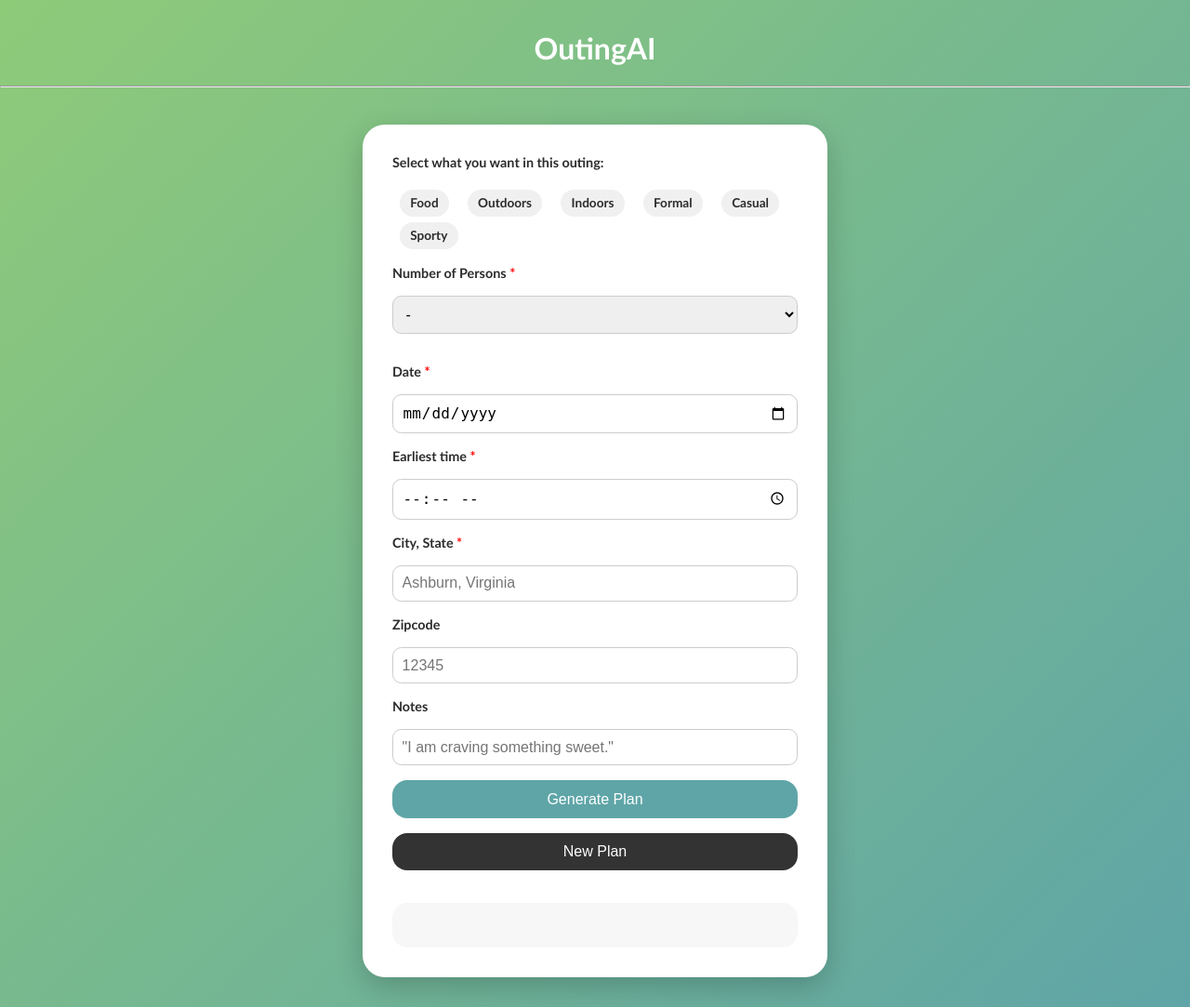
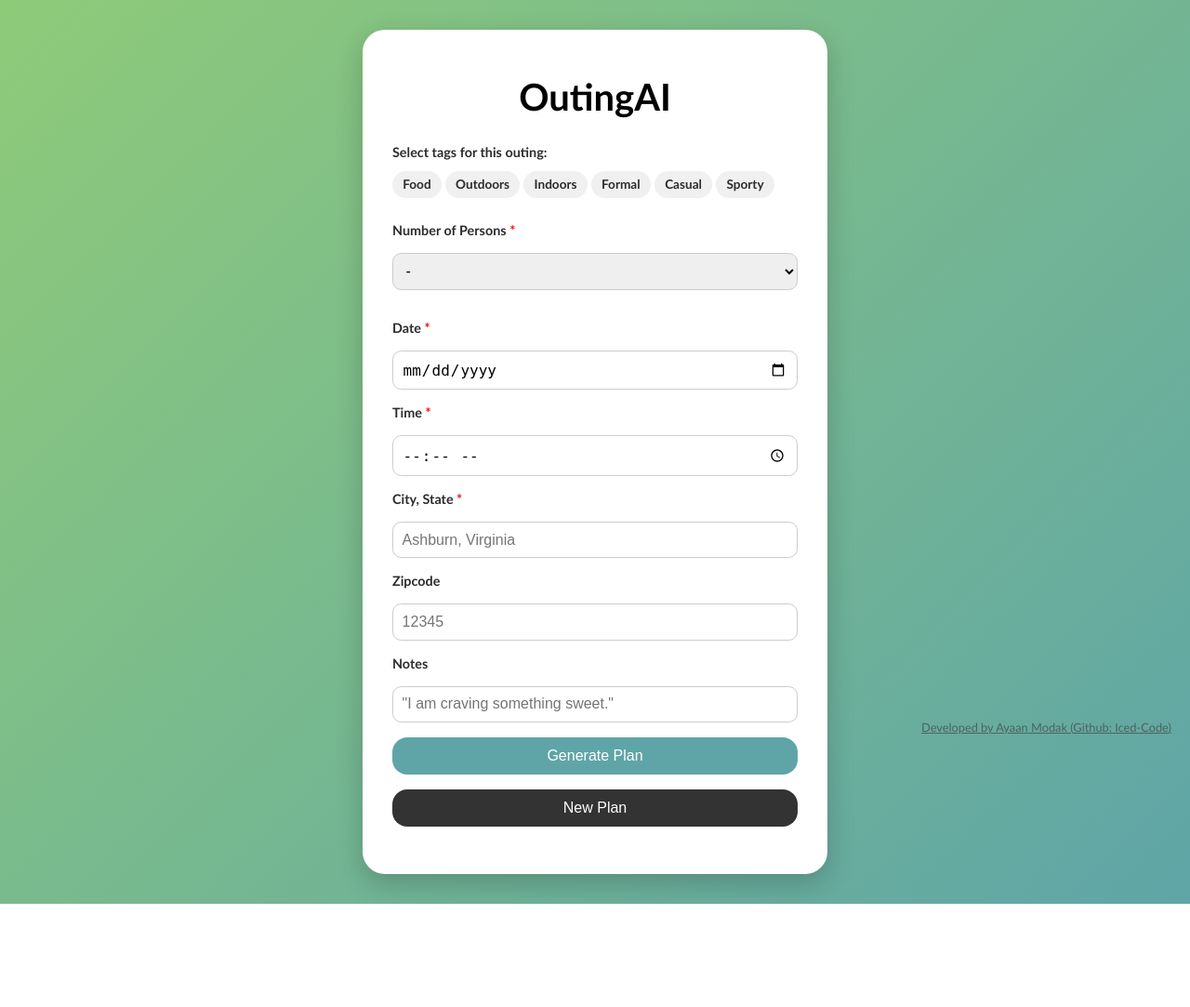
Before and after one commit to Iced-code/outingAI, a Python web app: template templates/index.html in a window 1280 px wide. Shown: the whole page at 93% size. After the commit the page ends 972 px from the top, so only its background shows below. Run offline with Jinja, Linux system fonts and the light colour scheme; the template is opened without the code that fills it, so the values that code supplies are empty.

Commit message:
Updates to UI

```diff
--- /dev/null
+++ b/static/styles.css
@@ -0,0 +1,149 @@
+* {
+    box-sizing: border-box;
+}
+
+body {
+    margin: 0;
+    background: linear-gradient(135deg, #8ecb79, #5fa5a7);
+    font-family: 'Trebuchet MS', Arial, sans-serif;
+    color: #2c2c2c;
+}
+
+h1 {
+    text-align: center;
+    margin-top: 1rem;
+    font-size: 2.5rem;
+    color: black;
+}
+
+.container {
+    display: flex;
+    justify-content: center;
+    padding: 2rem 1rem;
+}
+
+.card {
+    background: white;
+    padding: 2rem;
+    border-radius: 1.5rem;
+    width: 100%;
+    max-width: 500px;
+    box-shadow: 0 10px 30px rgba(0,0,0,0.2);
+}
+
+form {
+    display: flex;
+    flex-direction: column;
+    gap: 1rem;
+}
+
+label {
+    font-size: 0.9rem;
+    font-weight: bold;
+}
+
+select, input[type="date"], input[type="time"], input[type="text"] {
+    padding: 0.6rem;
+    border-radius: 0.6rem;
+    border: 1px solid #ccc;
+    font-size: 1rem;
+    width: 100%;
+}
+
+.required {
+    color: red;
+}
+
+input[type="submit"], button {
+    padding: 0.7rem;
+    border: none;
+    border-radius: 1rem;
+    font-size: 1rem;
+    cursor: pointer;
+    transition: 0.2s ease;
+}
+
+input[type="submit"] {
+    background: #5fa5a7;
+    color: white;
+}
+
+input[type="submit"]:hover {
+    background: #4c8f90;
+}
+
+button {
+    background: #333;
+    color: white;
+}
+
+button:hover {
+    background: #111;
+}
+
+#countDisplay {
+    display: flex;
+    align-items: center;
+    flex-wrap: wrap;
+}
+
+#countDisplay img {
+    width: 28px;
+    height: 28px;
+}
+
+#countDisplay img:hover {
+    transform: translate(0, -6px);
+    transition-delay: 0.2s smooth;
+}
+
+
+.output {
+    margin-top: 1rem;
+    padding: 1rem;
+    background: #f7f7f7;
+    border-radius: 1rem;
+    min-height: 40px;
+
+    display: none;
+}
+
+@media (max-width: 500px) {
+    .card {
+        padding: 1.5rem;
+    }
+}
+
+.fields-row {
+    display: flex;
+    flex-wrap: wrap;
+    gap: 0.5rem;
+}
+.fields {
+    display: inline-block;
+    margin-bottom: 1rem;
+}
+.fields label {
+    background: #f0f0f0;
+    padding: 0.4rem 0.7rem;
+    border-radius: 1rem;
+    cursor: pointer;
+    font-size: 0.85rem;
+}
+
+.fields input {
+    display: none;
+}
+.fields label:has(input:checked) {
+    background-color: #8ecb79;
+}
+
+
+.credits a {
+  position: fixed;
+  bottom: 10px;
+  right: 20px;
+  font-size: 0.8rem;
+  color: #444;
+  opacity: 0.7;
+}
--- a/templates/index.html
+++ b/templates/index.html
@@ -4,224 +4,15 @@
         <title>
             OutingAI
         </title>
-        <style>
-            * {
-                box-sizing: border-box;
-            }
-
-            body {
-                margin: 0;
-                background: linear-gradient(135deg, #8ecb79, #5fa5a7);
-                font-family: 'Trebuchet MS', Arial, sans-serif;
-                color: #2c2c2c;
-            }
-
-            h1 {
-                text-align: center;
-                margin-top: 2rem;
-                color: white;
-            }
-
-            .container {
-                display: flex;
-                justify-content: center;
-                padding: 2rem 1rem;
-            }
-
-            .card {
-                background: white;
-                padding: 2rem;
-                border-radius: 1.5rem;
-                width: 100%;
-                max-width: 500px;
-                box-shadow: 0 10px 30px rgba(0,0,0,0.2);
-            }
-
-            form {
-                display: flex;
-                flex-direction: column;
-                gap: 1rem;
-            }
-
-            label {
-                font-size: 0.9rem;
-                font-weight: bold;
-            }
-
-            .checkbox-group {
-                display: flex;
-                flex-wrap: wrap;
-                gap: 0.5rem;
-            }
-
-            .checkbox-group label {
-                background: #f0f0f0;
-                padding: 0.4rem 0.7rem;
-                border-radius: 1rem;
-                cursor: pointer;
-                font-size: 0.85rem;
-            }
-
-            .checkbox-group input {
-                margin-right: 0.3rem;
-            }
-
-            select, input[type="date"], input[type="time"], input[type="text"] {
-                padding: 0.6rem;
-                border-radius: 0.6rem;
-                border: 1px solid #ccc;
-                font-size: 1rem;
-                width: 100%;
-            }
-
-            .required {
-                color: red;
-            }
-
-            input[type="submit"], button {
-                padding: 0.7rem;
-                border: none;
-                border-radius: 1rem;
-                font-size: 1rem;
-                cursor: pointer;
-                transition: 0.2s ease;
-            }
-
-            input[type="submit"] {
-                background: #5fa5a7;
-                color: white;
-            }
-
-            input[type="submit"]:hover {
-                background: #4c8f90;
-            }
-
-            button {
-                background: #333;
-                color: white;
-            }
-
-            button:hover {
-                background: #111;
-            }
-
-            #countDisplay {
-                display: flex;
-                align-items: center;
-                gap: 0.3rem;
-                flex-wrap: wrap;
-            }
-
-            #countDisplay img {
-                width: 24px;
-                height: 24px;
-            }
-
-            .output {
-                margin-top: 1rem;
-                padding: 1rem;
-                background: #f7f7f7;
-                border-radius: 1rem;
-                min-height: 40px;
-            }
-
-            @media (max-width: 500px) {
-                .card {
-                    padding: 1.5rem;
-                }
-            }
-
-            .fields-row {
-                display: flex;
-                flex-wrap: wrap;
-                gap: 0.5rem;
-            }
-            .fields {
-                display: inline-block;
-                margin: 0.5rem;
-            }
-            .fields label {
-                background: #f0f0f0;
-                padding: 0.4rem 0.7rem;
-                border-radius: 1rem;
-                cursor: pointer;
-                font-size: 0.85rem;
-            }
-
-            .fields input {
-                display: none;
-            }
-            .fields label:has(input:checked) {
-                background-color: #8ecb79;
-            }
-        </style>
-
-        <!-- <style>
-            body {
-                background-color:rgb(142, 203, 121);
-                font-family:'Trebuchet MS', 'Lucida Sans Unicode', 'Lucida Grande', 'Lucida Sans', Arial, sans-serif;
-                font-size: 2rem;
-            }
-            h1 {
-                padding-left: 1.2rem;
-            }
-            hr {
-                border-color: rgb(95, 165, 167);
-                border-width: 0.2rem;
-                border-radius: 2rem;
-            }
-            a, a:visited {
-                color:white;
-                text-decoration: none;
-            }
-            a:hover {
-                text-decoration: underline;
-                text-underline-offset: 0.7rem;
-                text-size-adjust: 0.5rem;
-                text-decoration-color: rgb(95, 165, 167);
-
-                background-color: rgb(50, 63, 74);
-                border-radius: 2rem;
-            }
-
-            .main {
-                padding: 1rem;
-            }
-            .main .card a {
-                display: block;
-                padding: 0.4rem;
-            }
-
-            .main a::before {
-                content: "> ";
-            }
-
-            .card p::before {
-                padding-left: 6rem;
-                content: "- ";
-            }
-
-            #countDisplay * {
-                display: inline;
-            }
-
-            .footer {
-                position: fixed;
-                bottom: 0;
-            }
-            .footer #time {
-                padding: 1rem;
-                text-align: right;
-            }
-        </style> -->
+        <meta name="viewport" content="width=device-width, initial-scale=1.0">
+        <link rel="stylesheet" href="{{ url_for('static', filename='styles.css') }}">
     </head>
     <body>
-        <h1>OutingAI</h1>
-        <hr>
         <div class="container">
             <div class="card">
+                <h1>OutingAI</h1>
                 <form id="userForm">
-                    <label for="activity_type">Select what you want in this outing:</label>
+                    <label for="activity_type">Select tags for this outing:</label>
 
                     <div class="fields_row">
                         <div class="fields">
@@ -280,28 +71,15 @@
                         <option value=8>8</option>
                         <option value=9>9</option>
                         <option value=10>10</option>
-                        <!-- <option value=11>11</option>
-                        <option value=12>12</option>
-                        <option value=13>13</option>
-                        <option value=14>14</option> -->
-                        <option value=15>15</option>
-                        <!-- <option value=16>16</option>
-                        <option value=17>17</option>
-                        <option value=18>18</option>
-                        <option value=19>19</option> -->
-                        <option value=20>20+</option>
+                        <option value=15>15+</option>
                     </select>
                     <div id="countDisplay"></div>
-
 
                     <label for="date">Date <span class="required">*</span></label>
                     <input type="date" name="date" required>
 
-                    <label for="earliest-time">Earliest time <span class="required">*</span></label>
+                    <label for="earliest-time">Time <span class="required">*</span></label>
                     <input type="time" name="earliest-time" required>
-
-                    <!-- <label for="latest-time">Latest time</label>
-                    <input type="time" name="latest-time" ><br> -->
 
                     <label for="city-state">City, State <span class="required">*</span></label>
                     <input type="text" name="city-state" placeholder='Ashburn, Virginia' required>
@@ -312,6 +90,7 @@
                     <label for="notes">Notes</label>
                     <input type="text" name="notes" placeholder='"I am craving something sweet."'>
 
+
                     <input type="submit" value="Generate Plan">
 
                     <button onclick="window.location.reload()" id="reset">New Plan</button>
@@ -319,10 +98,14 @@
 
                 <br>
 
-
                 <div class="output">
                     <p id="output"></p>
                 </div>
+            </div>
+
+            <div class="credits">
+                <a href="https://github.com/Iced-code/twitchy" target='_blank'>
+                Developed by Ayaan Modak (<span style="text-decoration: underline">Github: Iced-Code</span>)</a>
             </div>
         </div>
 
@@ -330,35 +113,27 @@
             const select = document.getElementById("num_people");
             const display = document.getElementById("countDisplay");
 
-            const sprites = ["stick", "stick1", "stick2"]
+            const sprites = ["stick1", "stick2", "stick3", "stick4", "stick5"]
 
             select.addEventListener('change', function() {
                 const count = parseInt(this.value) || 0;
 
                 display.innerHTML = "";
 
-                if(count <= 10){
-                    for(let i = 0; i < count; i++){
-                        let sp = sprites[Math.floor(Math.random()*sprites.length)];
+                for(let i = 0; i < count; i++){
+                    let sp = sprites[Math.floor(Math.random()*sprites.length)];
 
-                        const img = document.createElement("img")
-                        img.src = `../static/${sp}.png`;
-                        display.appendChild(img);
-                    }
-                }
-                else {
                     const img = document.createElement("img")
-                    img.src = "../static/stick1.png";
+                    img.src = `../static/${sp}.png`;
                     display.appendChild(img);
-
-                    const p = document.createElement("p")
-                    p.innerText = "x" + count;
-                    display.appendChild(p);
                 }
             });
 
             document.getElementById("userForm").addEventListener("submit", async function(e) {
                 e.preventDefault(); // stop page reload
+
+                document.getElementById("output").innerText = "Loading...";
+                document.getElementsByClassName("output")[0].style.display = "block";
 
                 const formData = new FormData(this);
 
```
Also changed, not shown: app.py (+7 -3 lines), static/stick3.png (added), static/stick4.png (added), static/stick5.png (added).
